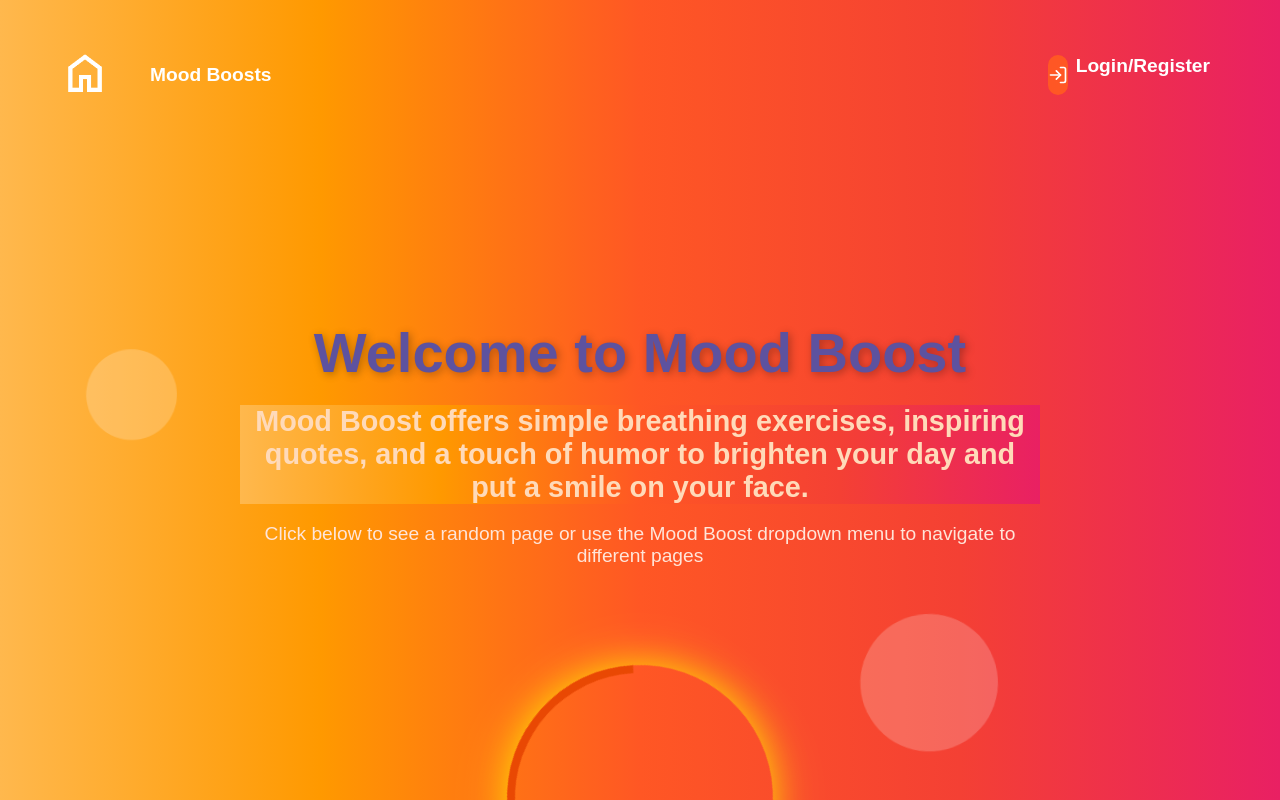
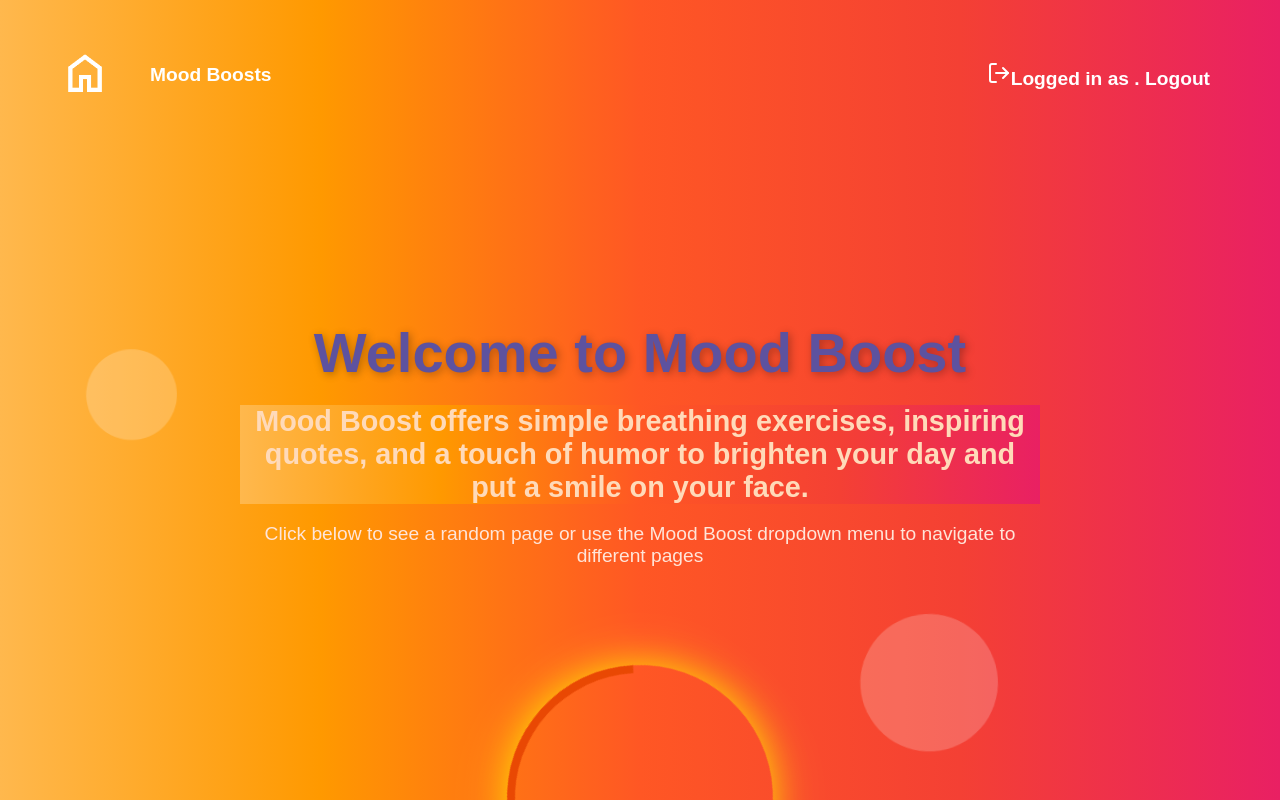
Before and after one commit to TDManning/mood_boost_fe, a React (Create React App) app in the folder mood_boost_fe/: page / in a window 1280 px wide. Shown: the top 800 px of the page. Built offline with nearby package versions, Linux system fonts and the light colour scheme; the HTML template or start-up script is replaced by a standard one.

Commit message:
refactor logout to use login/create account button

```diff
--- a/mood_boost_fe/src/App.jsx
+++ b/mood_boost_fe/src/App.jsx
@@ -36,7 +36,7 @@ function App() {
 
   return (
     <>
-      < NavBar setUser={setUser}/>
+      < NavBar user={user} setUser={setUser}/>
       <div className="page-content">
       <Routes>
         <Route path="/" element={<HomePage />}/>
--- a/mood_boost_fe/src/Modal/Modal.jsx
+++ b/mood_boost_fe/src/Modal/Modal.jsx
@@ -30,16 +30,17 @@ function Modal({modalOpen, onClose, resetToSignIn, onLoginSuccess, setUser}) {
           const errorData = await response.json();
           throw errorData;
       }
+      console.log(response)
       return response.json()
       })
         .then((data) => {
-          if (data.data.id) {
-            const userId = data.data.id
-            setUser(userId)
-          }
+          const userId = data.data.id
+          const userUserName = data.data.attributes.username
+          setUser(userId)
+          setUserName(userUserName)
+          onLoginSuccess(userId, userUserName)
           setSuccessMessage(createAccount ? 'User created successfully. You are logged in.' : 'You are logged in')
           setErrorMessage('')
-          onLoginSuccess();
           onClose();
       })
         .catch((error) => {
--- a/mood_boost_fe/src/NavBar/NavBar.jsx
+++ b/mood_boost_fe/src/NavBar/NavBar.jsx
@@ -8,7 +8,7 @@ import { NavLink } from 'react-router-dom';
 
 function NavBar({user, setUser}) {
   const [modalOpen, setModalOpen] = useState(false)
-  const [userLoggedIn, setUserLoggedIn] = useState(false)
+  const [username, setUserName] = useState('')
 
   useEffect(() => {
     const pageContent = document.querySelector('.page-content')
@@ -30,8 +30,14 @@ function NavBar({user, setUser}) {
   }
 
   function handleLogout() {
-    setUserLoggedIn(false);
+    setUser(null)
+    setUserName('')
     console.log("User Logged Out")
+  }
+
+  function handleLoginSuccess(userId, userUserName) {
+    setUser(userId)
+    setUserName(userUserName)
   }
 
     return (
@@ -51,22 +57,30 @@ function NavBar({user, setUser}) {
               </ul>
             </li>
           </ul>
-          {userLoggedIn ? (
-          <button className="logout" onClick={handleLogout}>
-            <LogOut className="logout-icon" />Logout
+          <button
+            className="login"
+            onClick={user ? handleLogout : handleOpenModal}
+            >
+              {user ? (
+              <div>
+                <LogOut className="logout-icon" />
+                Logged in as {username}. Logout
+              </div>
+              ) : (
+                <div>
+                  <LogIn className="login-icon" />
+                  Login/Register
+                  </div>
+              )}
           </button>
-        ) : (
-          <button className="login" onClick={handleOpenModal}>
-            <LogIn className="login-icon" />Login/Register
-          </button>
-        )}
         </nav>
         <Modal modalOpen={modalOpen}
-         onClose={handleCloseModal}
-         resetToSignIn={modalOpen}
-         onLoginSuccess={() => setUserLoggedIn(true)}
-         user={user}
-         setUser={setUser}
+          onClose={handleCloseModal}
+          resetToSignIn={modalOpen}
+          onLoginSuccess={handleLoginSuccess}
+          user={user}
+          setUser={setUser}
+          setUserName={setUserName}
           />
       </div>
     )
```
